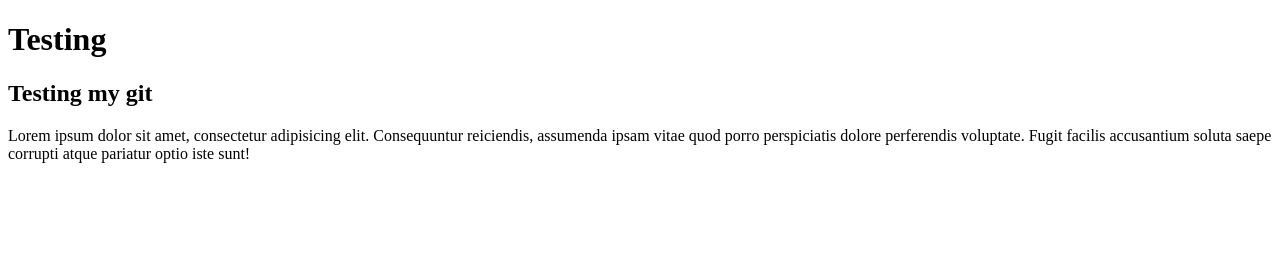
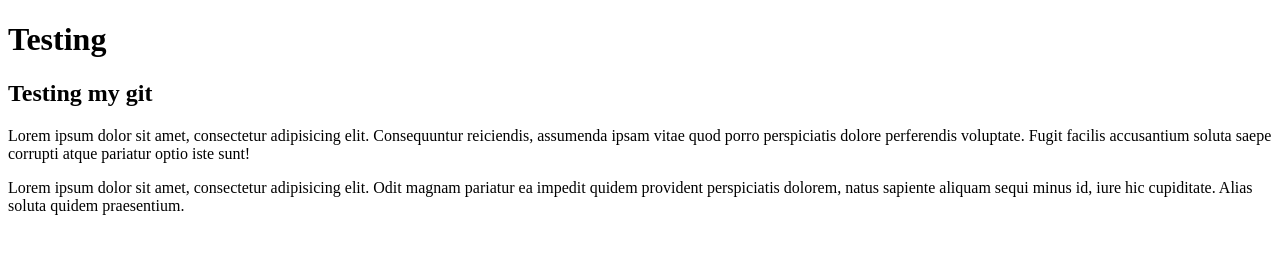
Before and after one commit to holdiana/test, a plain HTML site: page index.html in a window 1280 px wide. Drawn offline with Linux system fonts and the light colour scheme.

Commit message:
last commit

```diff
--- a/index.html
+++ b/index.html
@@ -8,6 +8,9 @@
 <h1>Testing</h1>
 <h2>Testing my git</h2>
 <p>Lorem ipsum dolor sit amet, consectetur adipisicing elit. Consequuntur reiciendis, assumenda ipsam vitae quod porro perspiciatis dolore perferendis voluptate. Fugit facilis accusantium soluta saepe corrupti atque pariatur optio iste sunt!</p>
+<p>
+	Lorem ipsum dolor sit amet, consectetur adipisicing elit. Odit magnam pariatur ea impedit quidem provident perspiciatis dolorem, natus sapiente aliquam sequi minus id, iure hic cupiditate. Alias soluta quidem praesentium.
+</p>
 
 </body>
 </html>
```
